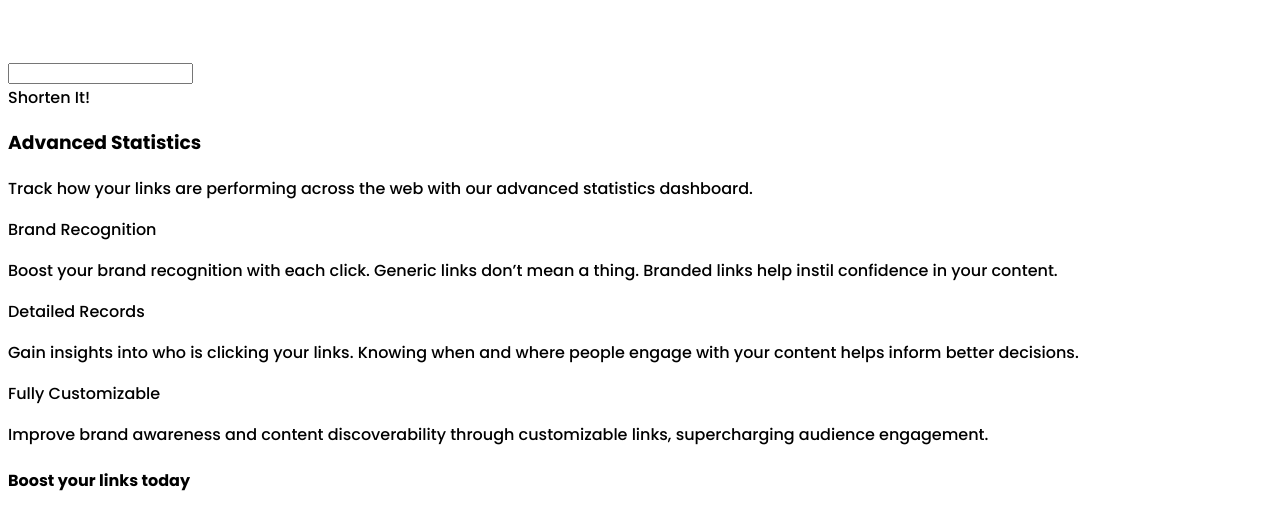
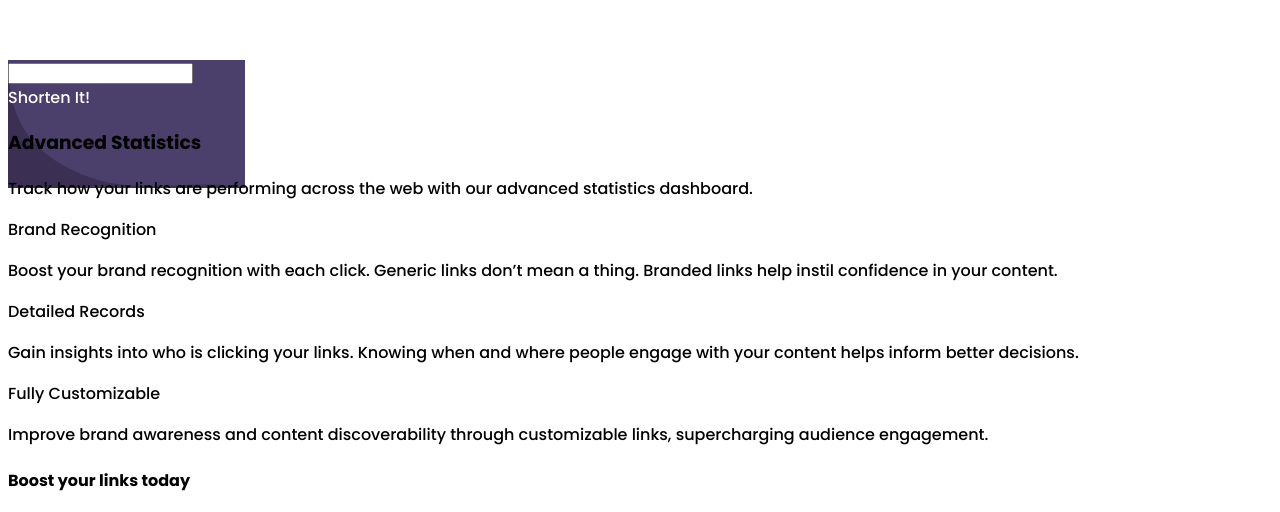
Before and after one commit to Yintii/shortly-site, a plain HTML site: page index.html in a window 1280 px wide. Shown: the part 1980-2492 px from the top of the page. Drawn offline with Linux system fonts and the light colour scheme.

Commit message:
working on the input box

```diff
--- a/index.html
+++ b/index.html
@@ -12,8 +12,6 @@
 </head>
 <body>
   <header>
-    <!-- Logo is stretched because the nav div is pushing it down more, need to
-    implement the humburger button for the drop down menu -->
     <img class="logoimg" src="./images/logo.svg" alt="logo">
     <div id="dropdown">
       <i onclick="dropmenu()" id="menubtn" class="fas fa-bars fa-3x"></i>
@@ -23,6 +21,7 @@
           <a class="nav-link">Pricing</a>
           <a class="nav-link">Resources</a>
         </div>
+        <hr />
         <div id="nav-login">
           <a class="nav-link">Login</a>
           <a class="nav-link">Sign Up</a>
@@ -47,6 +46,7 @@
   </div>
 
   <div id="shortener">
+    <img src="./images/bg-shorten-mobile.svg" alt="shorten-bg">
     <input type="text" name="shorteni" />
     <div id="shorten-btn">Shorten It!</div>
   </div>
--- a/styles.css
+++ b/styles.css
@@ -1,9 +1,6 @@
 html{
     height:100%;
     font-family: 'Poppins', sans-serif;
-}
-body{
-    max-height: 100%;
 }
 header{
     height:auto;
@@ -36,11 +33,15 @@ img.logoimg{
     right:5%;
     padding: 10%;
 }
+#nav-pages, #nav-login{
+    display:flex;
+    flex-flow: column nowrap;
+}
 #nav-pages.nav-link, #nav-login.nav-link{
     color: black;
     padding: 12px 16px;
     text-decoration: none;
-    display: block;
+    display:block;
 }
 nav{
     width:100%;
@@ -74,6 +75,14 @@ nav{
     width:25%;
     margin: 5% auto 25% auto;
 }
+#shortener{
+    color:white;
+}
+#shortener > img{
+    position: absolute;
+    background-color: hsl(257, 27%, 26%);
+    z-index: -1;
+}
 
 .hidden{display: none;}
 .show {display:block;}
```
